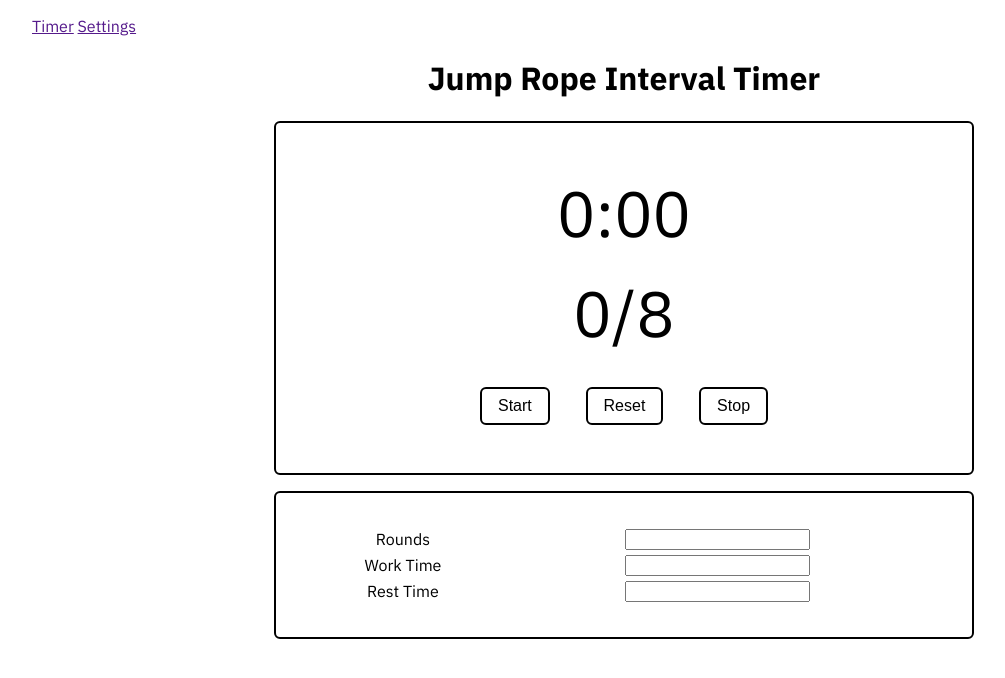
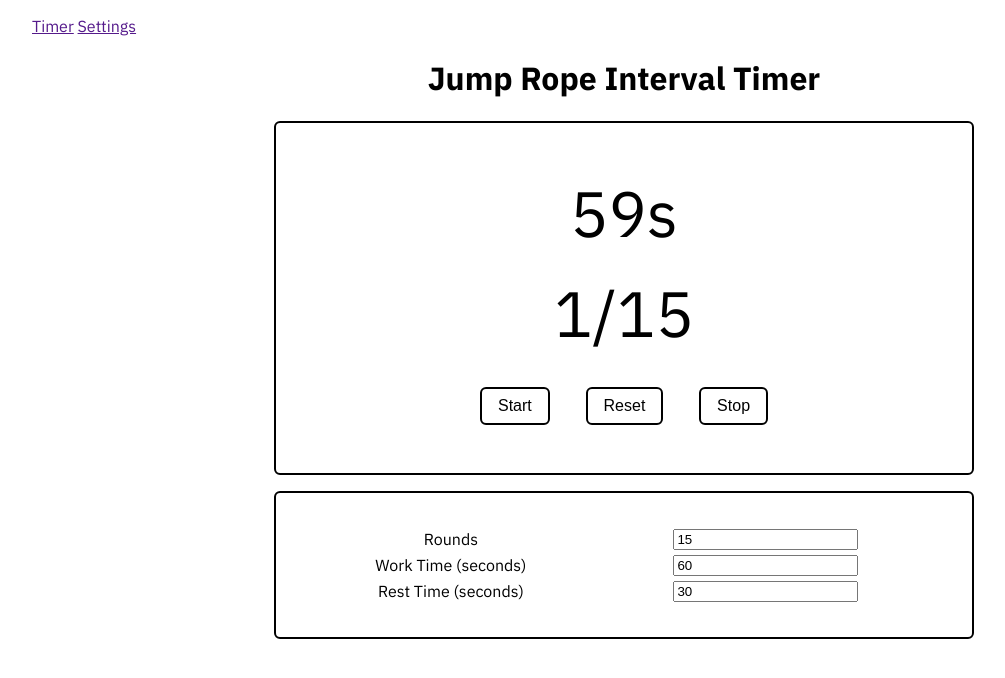
Before and after one commit to naturaldrink/jumpRopeTimer, a plain HTML site: page index.html in a window 1280 px wide. Both pictures are taken after a click on the button "Start". Shown: the whole page, without its empty margins (16-1021 px from the left). Drawn offline with Linux system fonts and the light colour scheme.

Commit message:
timer starts based on default values

```diff
--- a/index.css
+++ b/index.css
@@ -38,6 +38,7 @@ button {
     border: 2px solid black;
     border-radius: 6px;
     font-size: 1rem;
+    cursor: pointer;
 }
 
 /* Navbar */
--- a/index.html
+++ b/index.html
@@ -35,11 +35,11 @@
             <button>Workout 2</button>
         </section> -->
         <section class="timer">
-            <p>0:00</p>
-            <p>0/8</p>
-            <button>Start</button>
-            <button>Reset</button>
-            <button>Stop</button>
+            <p id="time">0s</p>
+            <p id="rounds">0/1</p>
+            <button id="start">Start</button>
+            <button id="reset">Reset</button>
+            <button id="stop">Stop</button>
         </section>
         <!-- Timer configuration -->
 
@@ -47,15 +47,15 @@
             <table>
                 <tr>
                     <td><label for="">Rounds</label></td>
-                    <td><input type="number" name="" id=""><br></td>
+                    <td><input type="number" name="rounds" value="15"><br></td>
                 </tr>
                 <tr>
-                    <td><label for="">Work Time</label></td>
-                    <td><input type="number" name="" id=""><br></td>
+                    <td><label for="">Work Time (seconds)</label></td>
+                    <td><input type="number" name="workTime" value="60"><br></td>
                 </tr>
                 <tr>
-                    <td><label for="">Rest Time</label></td>
-                    <td><input type="number" name="" id=""></td>
+                    <td><label for="">Rest Time (seconds)</label></td>
+                    <td><input type="number" name="restTime" value="30"></td>
                 </tr>
             </table>
         </section>
--- a/index.js
+++ b/index.js
@@ -0,0 +1,44 @@
+// const workTime = document.getElementsByName("workTime")[0];
+// workTime.addEventListener("keydown", function(event) {
+//     document.getElementsByName("workTime")[0].value = event.target.value
+// });
+
+// parseInt(document.getElementsByName("workTime")[0].value);
+let workTime = parseInt(document.getElementsByName("workTime")[0].value);
+let time = workTime;
+let roundsComplete = 1;
+let roundsTotal = parseInt(document.getElementsByName("rounds")[0].value);
+let gameStart = false;
+let interval = 1000
+
+function countDown() {
+    const timer = setInterval(function() {
+        document.getElementById("time").innerHTML = time + "s";
+        document.getElementById("rounds").innerHTML =  roundsComplete + "/" + roundsTotal;
+        if (roundsComplete == roundsTotal && time == 0) {
+            clearInterval(timer)
+        } else if (time == 0) {
+            roundsComplete += 1;
+            time += workTime
+        };
+        time -= 1;
+    }, 1000);
+}
+
+
+const startButton = document.getElementById("start");
+startButton.addEventListener("click", countDown);
+
+
+
+// reset timer once seconds reaches 0
+// function updateTimeRound() {
+//     time -= 1;
+//     if (roundsComplete > roundsTotal) {
+//         clearInterval(countDown)
+//     };
+//     if (time == 0){
+//         roundsComplete += 1;
+//         time += workTime
+//     };
+// };
```
